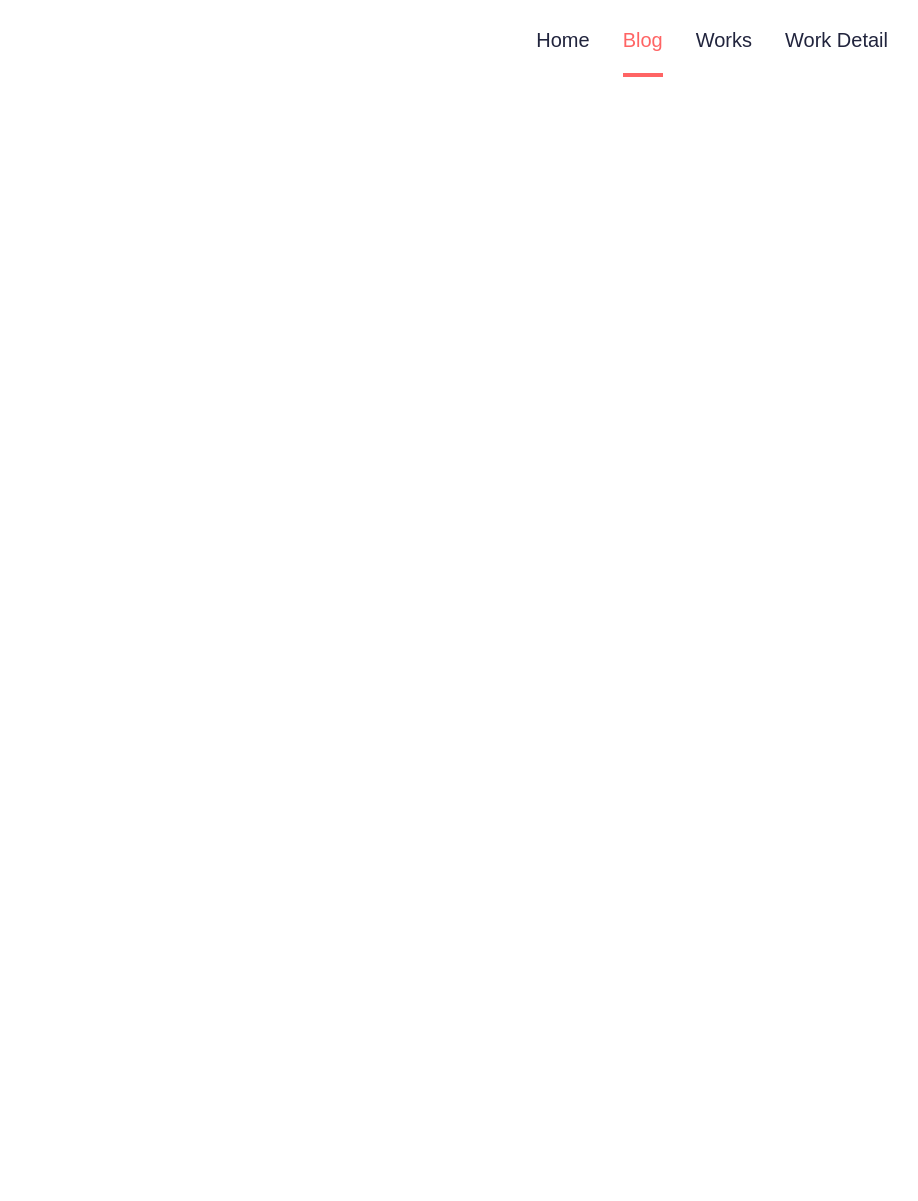
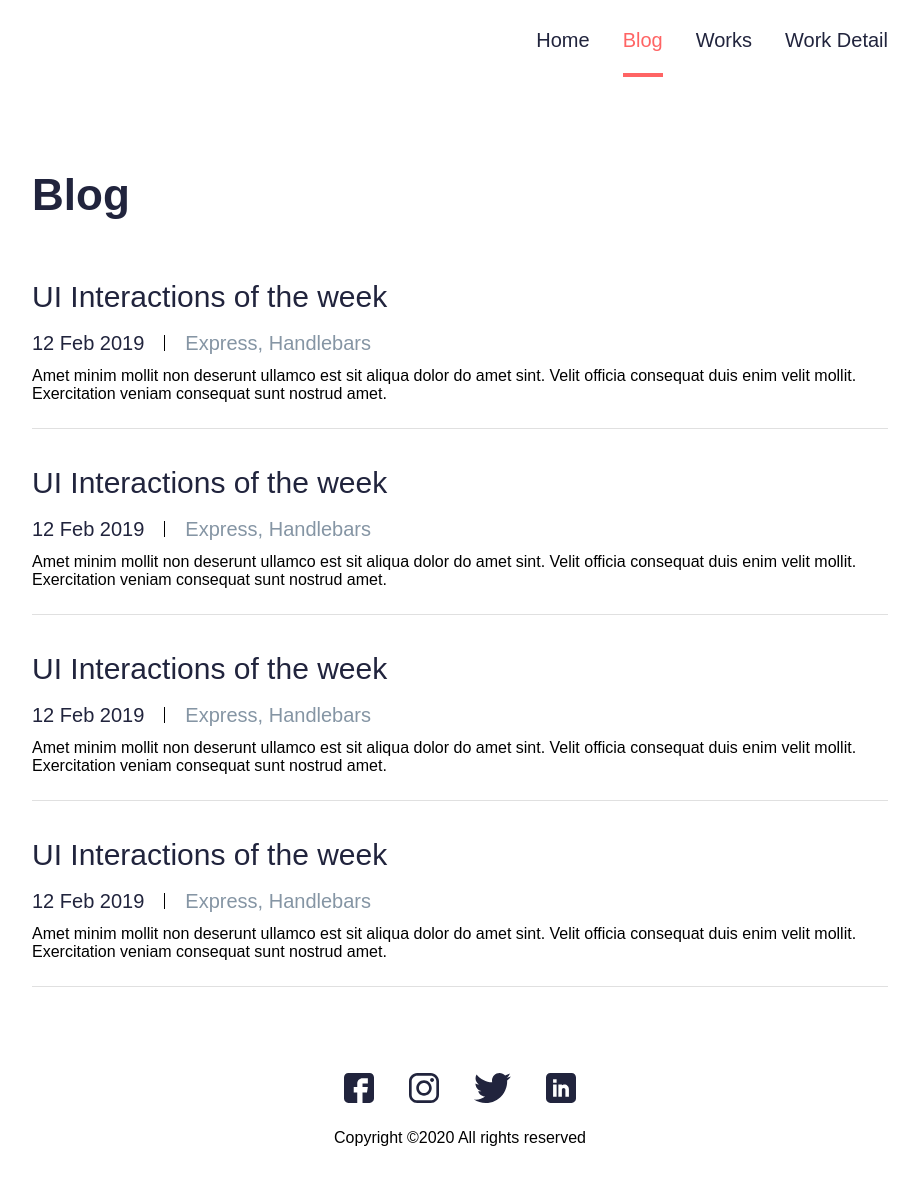
Before and after one commit to khojiakbar63/PORTFOLIO-UI, a plain HTML site: page pages/blog/index.html in a window 1280 px wide. Shown: the whole page, without its empty margins (180-1098 px from the left). Before the commit the page ends 800 px from the top, so only its background shows below. Drawn offline with Linux system fonts and the light colour scheme.

Commit message:
blog page is done

```diff
--- a/pages/blog/index.html
+++ b/pages/blog/index.html
@@ -22,8 +22,80 @@
          </nav>
          <img id="menu" src="../../assets/icons/menu.svg" alt="menu">
       </div>
-   </header>
+     </header>
    <!-- Header end -->
 
+   <main>
+      <div class="container">
+
+         <h1 class="title">Blog</h1>
+
+         <div class="blog__content">
+
+            <div class="box">
+
+               <h2>UI Interactions of the week</h2>
+
+               <div class="sub__info">
+                  <p>12 Feb 2019</p>
+                  <span>Express, Handlebars</span>
+               </div>
+
+               <p>Amet minim mollit non deserunt ullamco est sit aliqua dolor do amet sint. Velit officia consequat duis enim velit mollit. Exercitation veniam consequat sunt nostrud amet.</p>
+            </div>
+
+            <div class="box">
+
+               <h2>UI Interactions of the week</h2>
+
+               <div class="sub__info">
+                  <p>12 Feb 2019</p>
+                  <span>Express, Handlebars</span>
+               </div>
+
+               <p>Amet minim mollit non deserunt ullamco est sit aliqua dolor do amet sint. Velit officia consequat duis enim velit mollit. Exercitation veniam consequat sunt nostrud amet.</p>
+            </div>
+
+            <div class="box">
+
+               <h2>UI Interactions of the week</h2>
+
+               <div class="sub__info">
+                  <p>12 Feb 2019</p>
+                  <span>Express, Handlebars</span>
+               </div>
+
+               <p>Amet minim mollit non deserunt ullamco est sit aliqua dolor do amet sint. Velit officia consequat duis enim velit mollit. Exercitation veniam consequat sunt nostrud amet.</p>
+            </div>
+
+            <div class="box">
+
+               <h2>UI Interactions of the week</h2>
+
+               <div class="sub__info">
+                  <p>12 Feb 2019</p>
+                  <span>Express, Handlebars</span>
+               </div>
+
+               <p>Amet minim mollit non deserunt ullamco est sit aliqua dolor do amet sint. Velit officia consequat duis enim velit mollit. Exercitation veniam consequat sunt nostrud amet.</p>
+            </div>
+         </div>
+
+      </div>
+   </main>
+
+   <!-- Footer start -->
+   <footer>
+      <div class="container">
+         <div class="socials">
+            <img src="../../assets/icons/fb.svg" alt="facebook">
+            <img src="../../assets/icons/insta.svg" alt="insta">
+            <img src="../../assets/icons/twitter.svg" alt="twitter">
+            <img src="../../assets/icons/ln.svg" alt="ln">
+         </div>
+         <p>Copyright &copy;2020 All rights reserved </p>
+      </div>
+   </footer>
+   <!-- Footer end -->
 </body>
 </html>
--- a/pages/blog/style.css
+++ b/pages/blog/style.css
@@ -0,0 +1,58 @@
+:root{
+   --primary: #FF6464;
+   --secondary: #02A7CC;
+   --dark: #21243D;
+   --light: #8595A4;
+}
+.title{
+    font-size: 44px;
+    color: var(--dark);
+    font-weight: 700;
+    margin: 90px 0 55px 0;
+}
+h2{
+   font-weight: 500;
+   font-size: 30px;
+   line-height: 44px;
+   color: var(--dark);
+   margin: 0 0 16px 0;
+}
+.sub__info{
+   display: flex;
+   align-items: center;
+   gap: 20px;
+   margin-bottom: 16px;
+   font-weight: 400;
+   font-size: 20px;
+   line-height: 16px;
+}
+.box:hover .sub__info {
+   border-color: var(--dark);
+}
+.sub__info p{
+   color: var(--dark);
+   border-right: 1px solid #000000;
+   padding-right: 20px;
+}
+.sub__info span{
+   color: var(--light);
+}
+
+.box {
+   padding-bottom: 25px;
+   border-bottom: 1px solid #E0E0E0;
+   margin-bottom: 32px;
+   transition: .3s ease-in-out;
+}
+.box:hover {
+   border-color: var(--dark);
+}
+
+@media only screen and (max-width: 992px) {
+   .container{
+      padding: 0 20px;
+   }
+   .title{
+      margin: 24px 0 17px 0;
+  }
+}
```
Also changed, not shown: index.html (+2 -0 lines).
